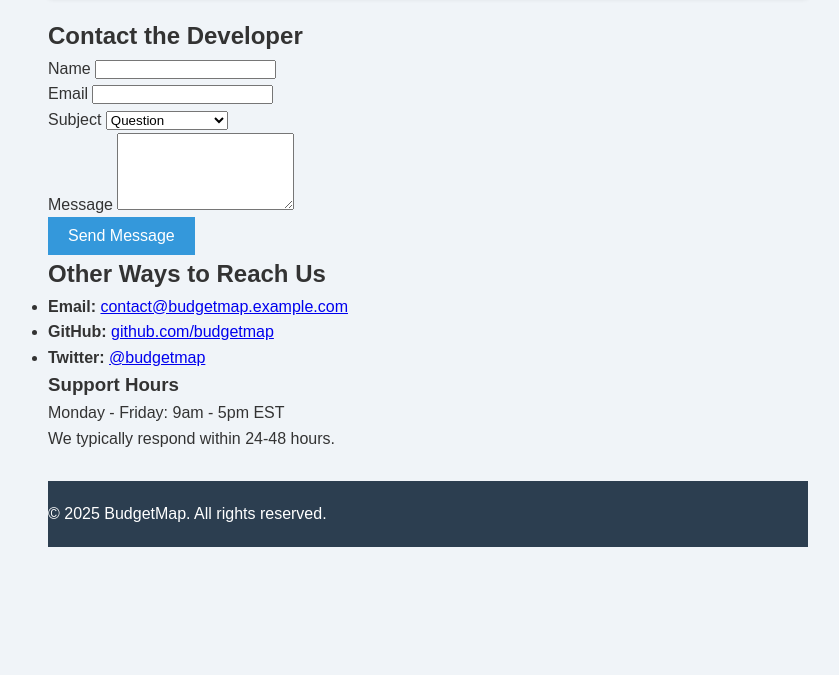
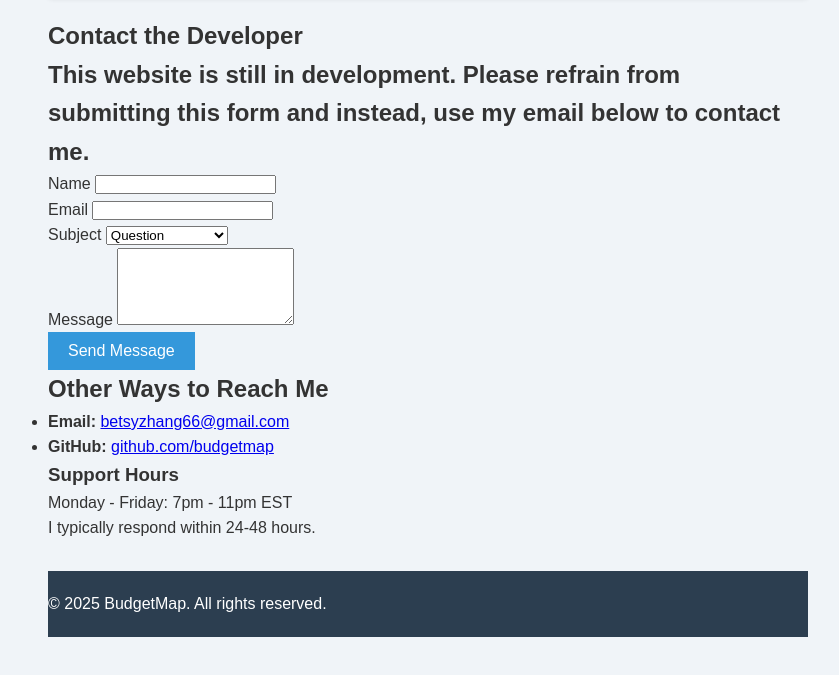
Before and after one commit to eastbetsy/budgetmap, a plain HTML site: page contact.html in a window 1280 px wide. Shown: the part 93-768 px from the top of the page, without its empty margins (212-1051 px from the left). Drawn offline with Linux system fonts and the light colour scheme.

Commit message:
add note in contact

```diff
--- a/contact.html
+++ b/contact.html
@@ -32,7 +32,7 @@
     <main id="main-content">
         <section class="contact-section">
             <h1>Contact the Developer</h1>
-
+            <h2>This website is still in development. Please refrain from submitting this form and instead, use my email below to contact me.</h2>
             <div class="contact-container">
                 <form id="contact-form" method="POST" action="/submit-contact">
                     <div class="form-group">
@@ -65,26 +65,22 @@
                 </form>
 
                 <div class="contact-info">
-                    <h2>Other Ways to Reach Us</h2>
+                    <h2>Other Ways to Reach Me</h2>
                     <ul>
                         <li>
                             <strong>Email:</strong>
-                            <a href="mailto:contact@budgetmap.example.com">contact@budgetmap.example.com</a>
+                            <a href="mailto:betsyzhang66@gmail.com">betsyzhang66@gmail.com</a>
                         </li>
                         <li>
                             <strong>GitHub:</strong>
-                            <a href="https://github.com/budgetmap" target="_blank" rel="noopener noreferrer">github.com/budgetmap</a>
-                        </li>
-                        <li>
-                            <strong>Twitter:</strong>
-                            <a href="https://twitter.com/budgetmap" target="_blank" rel="noopener noreferrer">@budgetmap</a>
+                            <a href="https://github.com/eastbetsy/budgetmap" target="_blank" rel="noopener noreferrer">github.com/budgetmap</a>
                         </li>
                     </ul>
 
                     <div class="support-hours">
                         <h3>Support Hours</h3>
-                        <p>Monday - Friday: 9am - 5pm EST</p>
-                        <p>We typically respond within 24-48 hours.</p>
+                        <p>Monday - Friday: 7pm - 11pm EST</p>
+                        <p>I typically respond within 24-48 hours.</p>
                     </div>
                 </div>
             </div>
```
